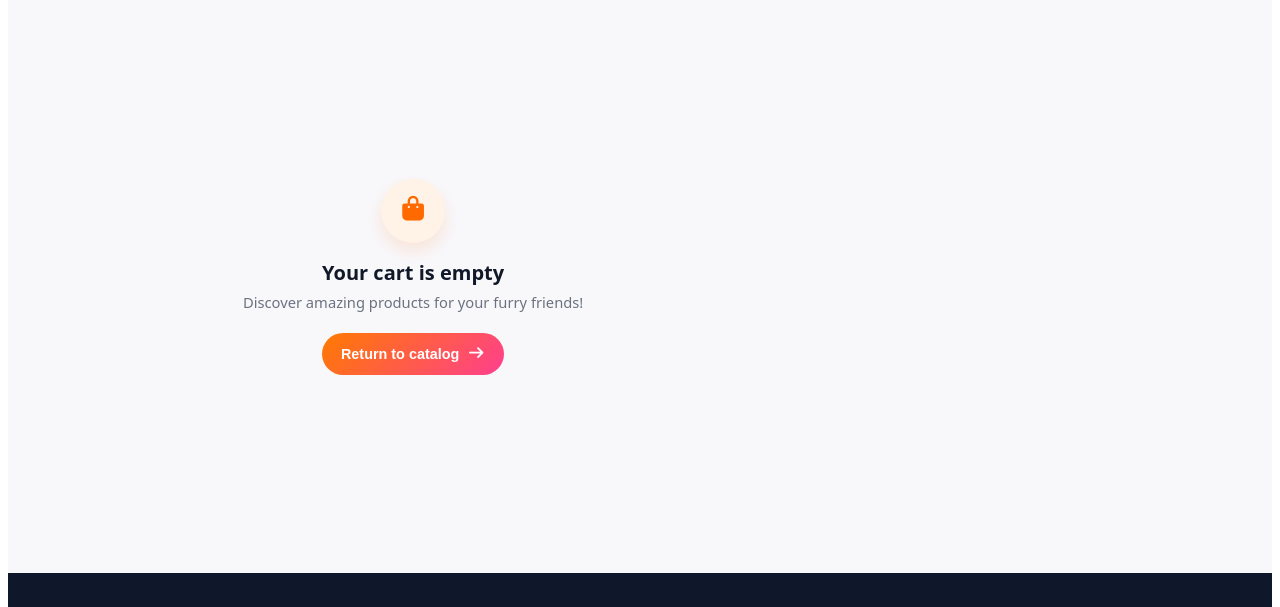
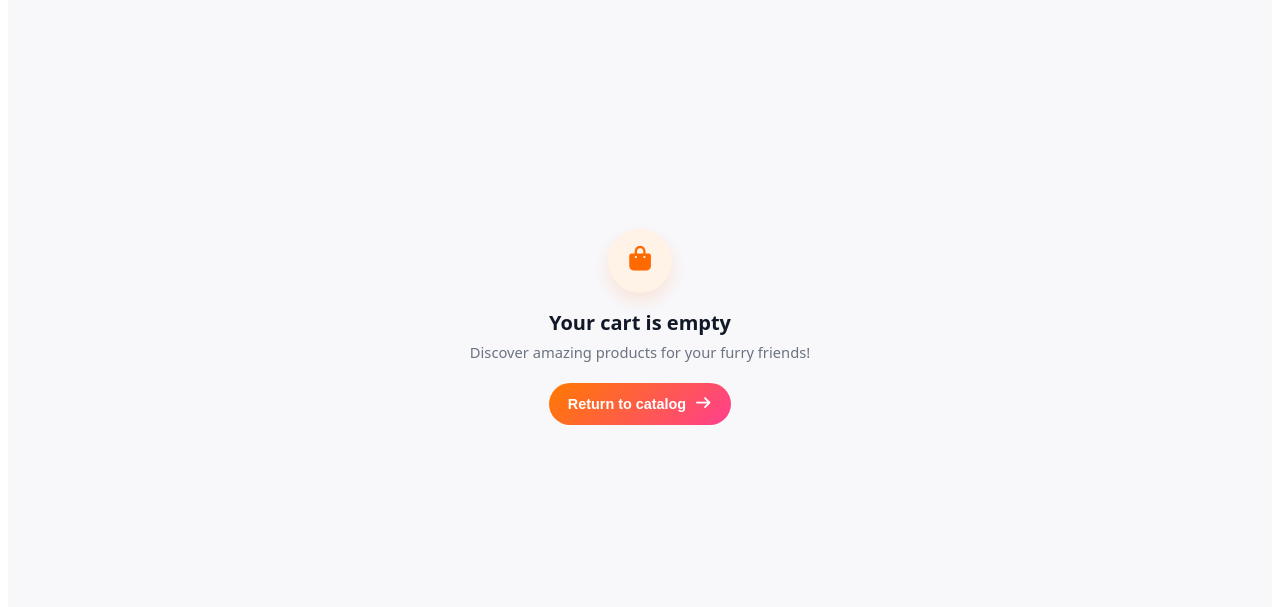
Before and after one commit to Bruxti/U-sklad, a plain HTML site: page cart.html in a window 1280 px wide. Shown: the part 162-769 px from the top of the page. Drawn offline with Linux system fonts and the light colour scheme.

Commit message:
Empty cart fix

```diff
--- a/scripts/cart.page.js
+++ b/scripts/cart.page.js
@@ -13,6 +13,7 @@ document.addEventListener('DOMContentLoaded', async () => {
   const promoButton = document.querySelector('[data-promo-apply]');
   const promoMessage = document.querySelector('[data-promo-message]');
   const backButtons = document.querySelectorAll('[data-cart-back]');
+  const layout = document.querySelector('.cart-page__layout');
 
   const PROMO_CODE = 'SAVE10';
   const PROMO_DISCOUNT = 0.1;
@@ -69,6 +70,7 @@ document.addEventListener('DOMContentLoaded', async () => {
     if (itemsRoot) itemsRoot.innerHTML = '';
     if (emptyState) emptyState.hidden = false;
     if (summaryPanel) summaryPanel.hidden = true;
+    layout?.classList.add('cart-page__layout--empty');
 
     if (countEl) countEl.textContent = '0 items ready for checkout';
     if (summaryCountEl) summaryCountEl.textContent = '0 items in your bag';
@@ -148,6 +150,7 @@ document.addEventListener('DOMContentLoaded', async () => {
 
       if (emptyState) emptyState.hidden = true;
       if (summaryPanel) summaryPanel.hidden = false;
+      layout?.classList.remove('cart-page__layout--empty');
 
       if (itemsRoot) {
         itemsRoot.innerHTML = items.map(renderItem).join('');
--- a/styles/base.scss
+++ b/styles/base.scss
@@ -2081,4 +2081,22 @@ $cart-page-empty-icon-color: #ff6a00;
   .navbar__links li {
     padding: 0.5rem 0;
   }
+}.cart-page {
+  &__layout--empty {
+    grid-template-columns: 1fr;
+    min-height: calc(100vh - 220px);
+    align-items: center;
+  }
+
+  &__layout--empty .cart-page__items-wrap {
+    grid-column: 1 / -1;
+  }
+
+  &__layout--empty .cart-page__items {
+    display: none;
+  }
+
+  &__layout--empty .cart-page__empty {
+    min-height: calc(100vh - 220px);
+  }
 }
```
Also changed, not shown: styles.css, 1 other file.
